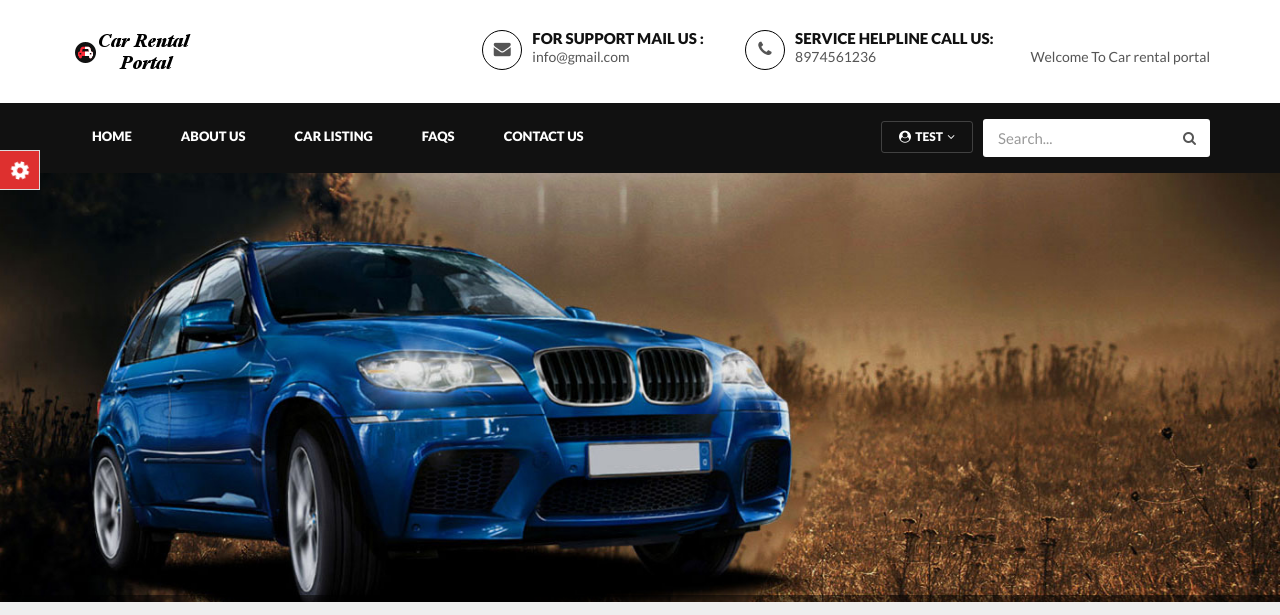
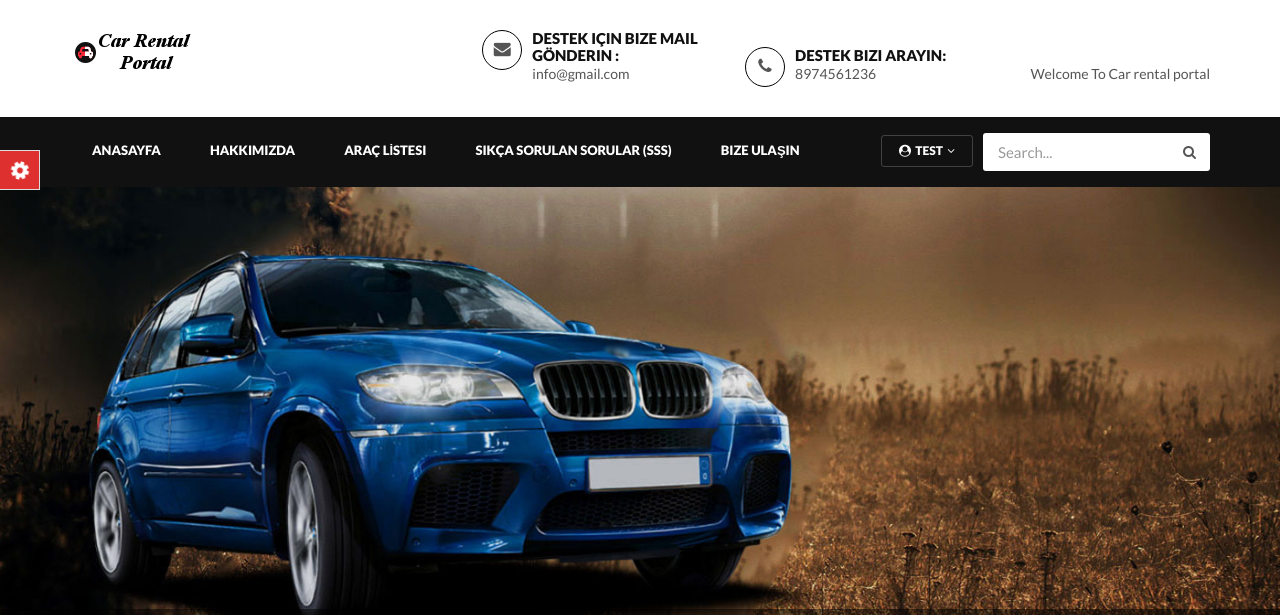
Before and after one commit to bbozkurtyusuf/bozkurt-car-rental, a PHP site: page / in a window 1280 px wide. Shown: the top 615 px of the page. Run offline with PHP 8.4, Linux system fonts and the light colour scheme; a user stored in the database is signed in; data comes from the database, SQL or seed files in the repository.

Commit message:
header.php translate edildi

```diff
--- a/contact-us.php
+++ b/contact-us.php
@@ -31,7 +31,7 @@ $error="Something went wrong. Please try again";
 <html lang="en">
 <head>
 
-<title>Araç Kiralama/Bize Ulaşın</title>
+<title>Araç Kiralama | Bize Ulaşın</title>
 <!--Bootstrap -->
 <link rel="stylesheet" href="assets/css/bootstrap.min.css" type="text/css">
 <!--Custome Style -->
@@ -124,7 +124,7 @@ $error="Something went wrong. Please try again";
               <input type="text" name="fullname" class="form-control white_bg" id="fullname" required>
             </div>
             <div class="form-group">
-              <label class="control-label">E-mail Adresi <span>*</span></label>
+              <label class="control-label">E-Mail Adresi <span>*</span></label>
               <input type="email" name="email" class="form-control white_bg" id="emailaddress" required>
             </div>
             <div class="form-group">
--- a/includes/header.php
+++ b/includes/header.php
@@ -24,12 +24,12 @@
             ?>
             <div class="header_widgets">
               <div class="circle_icon"> <i class="fa fa-envelope" aria-hidden="true"></i> </div>
-              <p class="uppercase_text">For Support Mail us : </p>
+              <p class="uppercase_text">Destek için Bize Mail Gönderin : </p>
               <a href="mailto:<?php echo htmlentities($email); ?>"><?php echo htmlentities($email); ?></a>
             </div>
             <div class="header_widgets">
               <div class="circle_icon"> <i class="fa fa-phone" aria-hidden="true"></i> </div>
-              <p class="uppercase_text">Service Helpline Call Us: </p>
+              <p class="uppercase_text">Destek Bizi Arayın: </p>
               <a href="tel:<?php echo htmlentities($contactno); ?>"><?php echo htmlentities($contactno); ?></a>
             </div>
             <div class="social-follow">
@@ -38,7 +38,7 @@
             <?php if (strlen($_SESSION['login']) == 0) {
               ?>
               <div class="login_btn"> <a href="#loginform" class="btn btn-xs uppercase" data-toggle="modal"
-                  data-dismiss="modal">Login / Register</a> </div>
+                  data-dismiss="modal">Giriş Yap / Kayıt Ol</a> </div>
             <?php } else {
 
               echo "Welcome To Car rental portal";
@@ -78,12 +78,12 @@
                 <i class="fa fa-angle-down" aria-hidden="true"></i></a>
               <ul class="dropdown-menu">
                 <?php if ($_SESSION['login']) { ?>
-                  <li><a href="profile.php">Profile Settings</a></li>
-                  <li><a href="update-password.php">Update Password</a></li>
-                  <li><a href="my-booking.php">My Booking</a></li>
-                  <li><a href="post-testimonial.php">Post a Testimonial</a></li>
-                  <li><a href="my-testimonials.php">My Testimonial</a></li>
-                  <li><a href="logout.php">Sign Out</a></li>
+                  <li><a href="profile.php">Profil Ayarları</a></li>
+                  <li><a href="update-password.php">Şifre Güncelle</a></li>
+                  <li><a href="my-booking.php">Rezervasyonlarım</a></li>
+                  <li><a href="post-testimonial.php">Görüşlerinizi Önemsiyoruz</a></li>
+                  <li><a href="my-testimonials.php">Görüş Bildirimim</a></li>
+                  <li><a href="logout.php">Çıkış Yap</a></li>
                 <?php } ?>
               </ul>
             </li>
@@ -99,12 +99,12 @@
       </div>
       <div class="collapse navbar-collapse" id="navigation">
         <ul class="nav navbar-nav">
-          <li><a href="index.php">Home</a> </li>
+          <li><a href="index.php">Anasayfa</a> </li>
 
-          <li><a href="page.php?type=aboutus">About Us</a></li>
-          <li><a href="car-listing.php">Car Listing</a>
-          <li><a href="page.php?type=faqs">FAQs</a></li>
-          <li><a href="contact-us.php">Contact Us</a></li>
+          <li><a href="page.php?type=aboutus">Hakkımızda</a></li>
+          <li><a href="car-listing.php">Araç Lİstesi</a>
+          <li><a href="page.php?type=faqs">Sıkça Sorulan Sorular (SSS)</a></li>
+          <li><a href="contact-us.php">Bize Ulaşın</a></li>
 
         </ul>
       </div>
```
